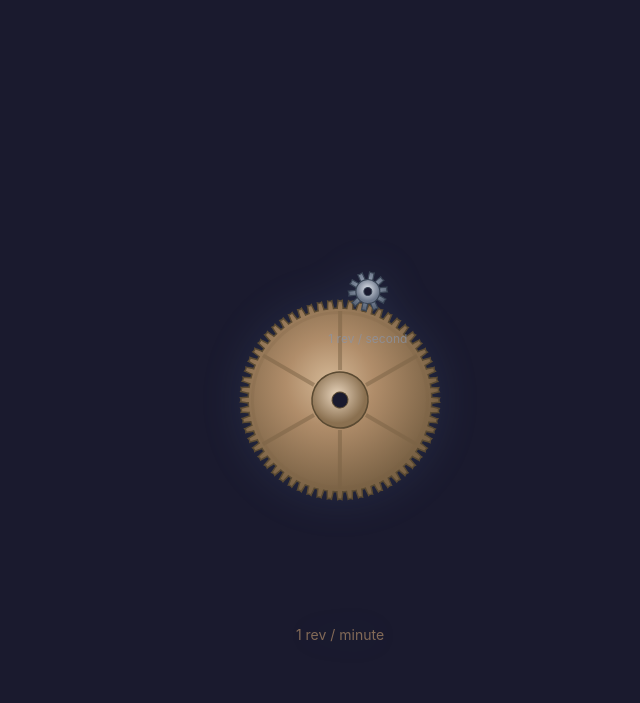
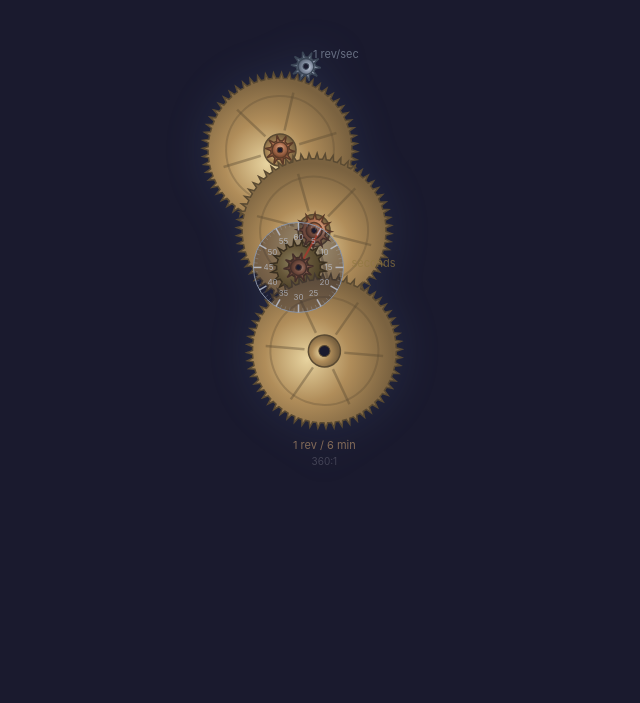
Before and after one commit to kaleguy/gear-clock, a plain HTML site: page index.html in a window 1280 px wide. Shown: the whole page, without its empty margins (340-980 px from the left). Drawn offline with Linux system fonts and the light colour scheme.

Commit message:
first version

```diff
--- a/index.html
+++ b/index.html
@@ -21,210 +21,260 @@
   </style>
 </head>
 <body>
-  <svg id="clock" width="800" height="600" viewBox="0 0 800 600">
-    <defs>
-      <!-- Metallic gradient for small gear -->
-      <radialGradient id="smallGearGrad" cx="50%" cy="40%" r="55%">
-        <stop offset="0%" stop-color="#c0c8d8"/>
-        <stop offset="40%" stop-color="#8a95a8"/>
+  <svg id="clock" width="420" height="820" viewBox="0 0 420 820"></svg>
+
+  <script>
+    const svg = document.getElementById('clock');
+    const ns = 'http://www.w3.org/2000/svg';
+
+    function createEl(tag, attrs) {
+      const el = document.createElementNS(ns, tag);
+      for (const [k, v] of Object.entries(attrs)) el.setAttribute(k, String(v));
+      return el;
+    }
+
+    function gearPath(numTeeth, mod) {
+      const pr = (numTeeth * mod) / 2;
+      const outer = pr + mod;
+      const root = pr - mod * 1.25;
+      const ta = (2 * Math.PI) / numTeeth;
+      let d = '';
+      for (let i = 0; i < numTeeth; i++) {
+        const c = i * ta;
+        const a0 = c - ta / 4, a1 = c, a2 = c + ta / 4, a3 = c + ta * 3 / 4;
+        if (i === 0) d += `M ${(root * Math.cos(a0)).toFixed(2)} ${(root * Math.sin(a0)).toFixed(2)} `;
+        d += `L ${(outer * Math.cos(a1)).toFixed(2)} ${(outer * Math.sin(a1)).toFixed(2)} `;
+        d += `L ${(root * Math.cos(a2)).toFixed(2)} ${(root * Math.sin(a2)).toFixed(2)} `;
+        d += `A ${root.toFixed(2)} ${root.toFixed(2)} 0 0 1 ${(root * Math.cos(a3)).toFixed(2)} ${(root * Math.sin(a3)).toFixed(2)} `;
+      }
+      return { d: d + 'Z', pr, outer, root };
+    }
+
+    const defs = createEl('defs', {});
+    defs.innerHTML = `
+      <radialGradient id="silver" cx="50%" cy="38%" r="55%">
+        <stop offset="0%" stop-color="#d0d8e8"/>
+        <stop offset="50%" stop-color="#8a95a8"/>
         <stop offset="100%" stop-color="#5a6577"/>
       </radialGradient>
-      <!-- Metallic gradient for large gear -->
-      <radialGradient id="largeGearGrad" cx="50%" cy="40%" r="55%">
-        <stop offset="0%" stop-color="#d4b896"/>
-        <stop offset="40%" stop-color="#b08d6a"/>
-        <stop offset="100%" stop-color="#7a6245"/>
+      <radialGradient id="brass" cx="50%" cy="38%" r="55%">
+        <stop offset="0%" stop-color="#e8d4a0"/>
+        <stop offset="50%" stop-color="#b08d5a"/>
+        <stop offset="100%" stop-color="#7a6240"/>
       </radialGradient>
-      <!-- Hub gradients -->
-      <radialGradient id="hubGrad1" cx="50%" cy="40%" r="50%">
-        <stop offset="0%" stop-color="#e0e4ec"/>
-        <stop offset="100%" stop-color="#6a7588"/>
+      <radialGradient id="copper" cx="50%" cy="38%" r="55%">
+        <stop offset="0%" stop-color="#e8b89a"/>
+        <stop offset="50%" stop-color="#b07050"/>
+        <stop offset="100%" stop-color="#7a4a30"/>
       </radialGradient>
-      <radialGradient id="hubGrad2" cx="50%" cy="40%" r="50%">
-        <stop offset="0%" stop-color="#e8d4bc"/>
-        <stop offset="100%" stop-color="#8a7050"/>
+      <radialGradient id="darkBrass" cx="50%" cy="38%" r="55%">
+        <stop offset="0%" stop-color="#c8b878"/>
+        <stop offset="50%" stop-color="#907840"/>
+        <stop offset="100%" stop-color="#605020"/>
       </radialGradient>
-    </defs>
+    `;
+    svg.appendChild(defs);
 
-    <!-- Large gear (minute) -->
-    <g id="largeGear" transform="translate(440, 300)">
-      <path id="largeGearPath" fill="url(#largeGearGrad)" stroke="#5a4a32" stroke-width="1.5"/>
-      <!-- Spokes -->
-      <g id="largeSpokes" stroke="#7a6245" stroke-width="4" fill="none" opacity="0.5"></g>
-      <!-- Hub -->
-      <circle r="28" fill="url(#hubGrad2)" stroke="#5a4a32" stroke-width="1.5"/>
-      <circle r="8" fill="#1a1a2e" stroke="#5a4a32" stroke-width="1"/>
-    </g>
+    const mod = 2.5;
 
-    <!-- Small gear (second) -->
-    <g id="smallGear" transform="translate(0, 0)">
-      <path id="smallGearPath" fill="url(#smallGearGrad)" stroke="#3a4555" stroke-width="1.2"/>
-      <!-- Hub -->
-      <circle r="12" fill="url(#hubGrad1)" stroke="#3a4555" stroke-width="1.2"/>
-      <circle r="4" fill="#1a1a2e" stroke="#3a4555" stroke-width="1"/>
-    </g>
+    const gears = [
+      { id: 'A', teeth: 10, fill: 'url(#silver)',    stroke: '#3a4555' },
+      { id: 'B', teeth: 60, fill: 'url(#brass)',     stroke: '#5a4a32' },
+      { id: 'C', teeth: 10, fill: 'url(#copper)',    stroke: '#5a3a28' },
+      { id: 'D', teeth: 60, fill: 'url(#brass)',     stroke: '#5a4a32' },
+      { id: 'E', teeth: 12, fill: 'url(#copper)',    stroke: '#5a3a28' },
+      { id: 'F', teeth: 20, fill: 'url(#darkBrass)', stroke: '#4a3a18' },
+      { id: 'G', teeth: 10, fill: 'url(#copper)',    stroke: '#5a3a28' },
+      { id: 'H', teeth: 60, fill: 'url(#brass)',     stroke: '#5a4a32' },
+    ];
 
-    <!-- Labels -->
-    <text x="440" y="540" text-anchor="middle" fill="#b08d6a" font-size="14" opacity="0.7">1 rev / minute</text>
-    <text id="smallLabel" text-anchor="middle" fill="#8a95a8" font-size="12" opacity="0.7">1 rev / second</text>
-  </svg>
+    for (const g of gears) Object.assign(g, gearPath(g.teeth, mod));
+    const [A, B, C, D, E, F, G, H] = gears;
 
-  <script>
-    // Gear tooth generation using involute-style profile
-    function generateGearPath(numTeeth, pitchRadius, toothDepth, pressureAngle) {
-      const outerRadius = pitchRadius + toothDepth * 0.5;
-      const innerRadius = pitchRadius - toothDepth * 0.6;
-      const toothAngle = (2 * Math.PI) / numTeeth;
-      const halfTooth = toothAngle * 0.28;
-      const tipRelief = toothDepth * 0.08;
+    // --- Portrait column layout ---
+    // Gears zigzag down the column, alternating slightly left and right
 
-      let d = '';
-      for (let i = 0; i < numTeeth; i++) {
-        const angle = i * toothAngle;
+    // B anchored near top center
+    B.cx = 190; B.cy = 150;
 
-        // Root point (start)
-        const r1a = angle - toothAngle * 0.5;
-        const r1x = innerRadius * Math.cos(r1a);
-        const r1y = innerRadius * Math.sin(r1a);
+    // A above B, slightly right
+    const angleAB = -Math.PI / 2 + 0.3;
+    A.cx = B.cx + (A.pr + B.pr) * Math.cos(angleAB);
+    A.cy = B.cy + (A.pr + B.pr) * Math.sin(angleAB);
 
-        // Rising flank base
-        const r2a = angle - halfTooth * 1.1;
-        const r2x = innerRadius * Math.cos(r2a);
-        const r2y = innerRadius * Math.sin(r2a);
+    // C compound on B
+    C.cx = B.cx; C.cy = B.cy;
 
-        // Tooth tip leading
-        const t1a = angle - halfTooth * 0.7;
-        const t1x = outerRadius * Math.cos(t1a);
-        const t1y = outerRadius * Math.sin(t1a);
+    // D below B, slightly right
+    const angleCD = Math.PI / 2 - 0.4;
+    D.cx = C.cx + (C.pr + D.pr) * Math.cos(angleCD);
+    D.cy = C.cy + (C.pr + D.pr) * Math.sin(angleCD);
 
-        // Tooth tip center-leading
-        const tc1a = angle - halfTooth * 0.35;
-        const tc1x = (outerRadius - tipRelief) * Math.cos(tc1a);
-        const tc1y = (outerRadius - tipRelief) * Math.sin(tc1a);
+    // E compound on D
+    E.cx = D.cx; E.cy = D.cy;
 
-        // Tooth tip center-trailing
-        const tc2a = angle + halfTooth * 0.35;
-        const tc2x = (outerRadius - tipRelief) * Math.cos(tc2a);
-        const tc2y = (outerRadius - tipRelief) * Math.sin(tc2a);
+    // F below D, slightly left
+    const angleEF = Math.PI / 2 + 0.4;
+    F.cx = E.cx + (E.pr + F.pr) * Math.cos(angleEF);
+    F.cy = E.cy + (E.pr + F.pr) * Math.sin(angleEF);
 
-        // Tooth tip trailing
-        const t2a = angle + halfTooth * 0.7;
-        const t2x = outerRadius * Math.cos(t2a);
-        const t2y = outerRadius * Math.sin(t2a);
+    // G compound on F
+    G.cx = F.cx; G.cy = F.cy;
 
-        // Falling flank base
-        const r3a = angle + halfTooth * 1.1;
-        const r3x = innerRadius * Math.cos(r3a);
-        const r3y = innerRadius * Math.sin(r3a);
+    // H below F, slightly right
+    const angleGH = Math.PI / 2 - 0.3;
+    H.cx = G.cx + (G.pr + H.pr) * Math.cos(angleGH);
+    H.cy = G.cy + (G.pr + H.pr) * Math.sin(angleGH);
 
-        // Root point (end)
-        const r4a = angle + toothAngle * 0.5;
-        const r4x = innerRadius * Math.cos(r4a);
-        const r4y = innerRadius * Math.sin(r4a);
+    // --- Angular velocities ---
+    A.omega = -360;
+    B.omega = -A.omega * (A.teeth / B.teeth);
+    C.omega = B.omega;
+    D.omega = -C.omega * (C.teeth / D.teeth);
+    E.omega = D.omega;
+    F.omega = -E.omega * (E.teeth / F.teeth);
+    G.omega = F.omega;
+    H.omega = -G.omega * (G.teeth / H.teeth);
 
-        if (i === 0) {
-          d += `M ${r1x} ${r1y} `;
-        }
-
-        // Root arc
-        d += `A ${innerRadius} ${innerRadius} 0 0 1 ${r2x} ${r2y} `;
-        // Rising flank
-        d += `C ${(innerRadius + toothDepth * 0.3) * Math.cos(r2a)} ${(innerRadius + toothDepth * 0.3) * Math.sin(r2a)} `;
-        d += `${(outerRadius - toothDepth * 0.2) * Math.cos(t1a)} ${(outerRadius - toothDepth * 0.2) * Math.sin(t1a)} `;
-        d += `${t1x} ${t1y} `;
-        // Tooth tip
-        d += `C ${tc1x} ${tc1y} ${tc2x} ${tc2y} ${t2x} ${t2y} `;
-        // Falling flank
-        d += `C ${(outerRadius - toothDepth * 0.2) * Math.cos(t2a)} ${(outerRadius - toothDepth * 0.2) * Math.sin(t2a)} `;
-        d += `${(innerRadius + toothDepth * 0.3) * Math.cos(r3a)} ${(innerRadius + toothDepth * 0.3) * Math.sin(r3a)} `;
-        d += `${r3x} ${r3y} `;
-        // Root arc to next tooth
-        d += `A ${innerRadius} ${innerRadius} 0 0 1 ${r4x} ${r4y} `;
-      }
-      d += 'Z';
-      return d;
+    // --- Phase alignment ---
+    function meshPhase(driver, driven) {
+      const angle = Math.atan2(driven.cy - driver.cy, driven.cx - driver.cx) * 180 / Math.PI;
+      driver.phase = angle;
+      driven.phase = (angle + 180) - (360 / driven.teeth) / 2;
     }
 
-    // Configuration
-    const largeTeeth = 60;
-    const smallTeeth = 10;
-    const module = 3.2; // tooth size
-    const largePitchR = (largeTeeth * module) / 2;
-    const smallPitchR = (smallTeeth * module) / 2;
-    const toothDepth = module * 2.2;
+    meshPhase(A, B);
 
-    // Position small gear so pitch circles are tangent
-    const largeCx = 440;
-    const largeCy = 300;
-    const centerDist = largePitchR + smallPitchR;
-    // Place small gear to the upper-left
-    const meshAngle = -Math.PI * 0.42;
-    const smallCx = largeCx + centerDist * Math.cos(meshAngle);
-    const smallCy = largeCy + centerDist * Math.sin(meshAngle);
+    const meshCD_angle = Math.atan2(D.cy - C.cy, D.cx - C.cx) * 180 / Math.PI;
+    C.phase = meshCD_angle;
+    D.phase = (meshCD_angle + 180) - (360 / D.teeth) / 2;
 
-    // Generate gear paths
-    document.getElementById('largeGearPath').setAttribute('d', generateGearPath(largeTeeth, largePitchR, toothDepth, 20));
-    document.getElementById('smallGearPath').setAttribute('d', generateGearPath(smallTeeth, smallPitchR, toothDepth, 20));
+    const meshEF_angle = Math.atan2(F.cy - E.cy, F.cx - E.cx) * 180 / Math.PI;
+    E.phase = meshEF_angle;
+    F.phase = (meshEF_angle + 180) - (360 / F.teeth) / 2;
 
-    // Generate spokes for large gear
-    const spokesGroup = document.getElementById('largeSpokes');
-    for (let i = 0; i < 6; i++) {
-      const angle = (i * Math.PI * 2) / 6;
-      const line = document.createElementNS('http://www.w3.org/2000/svg', 'line');
-      line.setAttribute('x1', 30 * Math.cos(angle));
-      line.setAttribute('y1', 30 * Math.sin(angle));
-      line.setAttribute('x2', (largePitchR - toothDepth) * Math.cos(angle));
-      line.setAttribute('y2', (largePitchR - toothDepth) * Math.sin(angle));
-      spokesGroup.appendChild(line);
+    const meshGH_angle = Math.atan2(H.cy - G.cy, H.cx - G.cx) * 180 / Math.PI;
+    G.phase = meshGH_angle;
+    H.phase = (meshGH_angle + 180) - (360 / H.teeth) / 2;
+
+    // --- Draw ---
+    function createGearGroup(g) {
+      const group = createEl('g', {});
+
+      group.appendChild(createEl('path', {
+        d: g.d, fill: g.fill, stroke: g.stroke, 'stroke-width': 1.5
+      }));
+
+      if (g.teeth >= 25) {
+        const n = 6;
+        for (let i = 0; i < n; i++) {
+          const a = (i * Math.PI * 2) / n;
+          group.appendChild(createEl('line', {
+            x1: (20 * Math.cos(a)).toFixed(1), y1: (20 * Math.sin(a)).toFixed(1),
+            x2: (g.root * 0.82 * Math.cos(a)).toFixed(1), y2: (g.root * 0.82 * Math.sin(a)).toFixed(1),
+            stroke: g.stroke, 'stroke-width': 2.5, opacity: 0.4
+          }));
+        }
+        group.appendChild(createEl('circle', {
+          r: g.root * 0.75, fill: 'none', stroke: g.stroke, 'stroke-width': 2, opacity: 0.3
+        }));
+      }
+
+      const hr = g.teeth >= 25 ? 16 : g.teeth >= 15 ? 10 : 8;
+      group.appendChild(createEl('circle', { r: hr, fill: g.fill, stroke: g.stroke, 'stroke-width': 1.5 }));
+      group.appendChild(createEl('circle', { r: hr * 0.35, fill: '#1a1a2e', stroke: g.stroke, 'stroke-width': 1 }));
+
+      // Seconds needle on F
+      if (g.id === 'F') {
+        const needleR = 45;
+        const needleAngleRad = (-g.phase - 90) * Math.PI / 180;
+        const nx = Math.cos(needleAngleRad);
+        const ny = Math.sin(needleAngleRad);
+        group.appendChild(createEl('line', {
+          x1: (-nx * 6).toFixed(2), y1: (-ny * 6).toFixed(2),
+          x2: (nx * needleR).toFixed(2), y2: (ny * needleR).toFixed(2),
+          stroke: '#e05030', 'stroke-width': 2, 'stroke-linecap': 'round'
+        }));
+        group.appendChild(createEl('circle', {
+          r: 4, fill: '#e05030', stroke: '#c04020', 'stroke-width': 1
+        }));
+      }
+
+      g.group = group;
+      return group;
     }
-    // Inner ring for large gear
-    const innerRing = document.createElementNS('http://www.w3.org/2000/svg', 'circle');
-    innerRing.setAttribute('r', largePitchR - toothDepth * 1.2);
-    innerRing.setAttribute('fill', 'none');
-    innerRing.setAttribute('stroke', '#7a6245');
-    innerRing.setAttribute('stroke-width', '3');
-    innerRing.setAttribute('opacity', '0.4');
-    spokesGroup.appendChild(innerRing);
 
-    // Position the small gear group
-    const smallGearGroup = document.getElementById('smallGear');
-    smallGearGroup.setAttribute('transform', `translate(${smallCx}, ${smallCy})`);
+    // Draw order: large gears back, then smaller/compound on top
+    svg.appendChild(createGearGroup(B));
+    svg.appendChild(createGearGroup(D));
+    svg.appendChild(createGearGroup(A));
+    svg.appendChild(createGearGroup(C));
+    svg.appendChild(createGearGroup(E));
+    svg.appendChild(createGearGroup(F));
+    svg.appendChild(createGearGroup(H));
+    svg.appendChild(createGearGroup(G));
 
-    // Position small label
-    document.getElementById('smallLabel').setAttribute('x', smallCx);
-    document.getElementById('smallLabel').setAttribute('y', smallCy + smallPitchR + 35);
+    // --- Seconds dial on F (static) ---
+    const dialR = 45;
+    const dialGroup = createEl('g', { transform: `translate(${F.cx}, ${F.cy})` });
 
-    // Animation
-    // The small gear does 1 rev/sec, large does 1 rev/min.
-    // For meshing: when the small gear turns, the large gear turns inversely
-    // by the tooth ratio. 60:10 = 6:1, so 1 rev of small = 1/6 rev of large.
-    // But we want 60:1 speed ratio. The visual meshing won't be perfect at 60:1
-    // with a 6:1 tooth ratio, so we animate them at the desired speeds
-    // and offset the tooth phase to look right at the mesh point.
-    const smallRPM = 60; // 1 rev/sec
-    const largeRPM = 1;  // 1 rev/min
+    dialGroup.appendChild(createEl('circle', {
+      r: dialR, fill: '#1a1a2e', 'fill-opacity': 0.35,
+      stroke: '#8a95a8', 'stroke-width': 1
+    }));
 
+    for (let i = 0; i < 60; i++) {
+      const a = (i * Math.PI * 2) / 60 - Math.PI / 2;
+      const isMajor = i % 5 === 0;
+      const inner = isMajor ? dialR - 8 : dialR - 4;
+      dialGroup.appendChild(createEl('line', {
+        x1: (inner * Math.cos(a)).toFixed(2), y1: (inner * Math.sin(a)).toFixed(2),
+        x2: (dialR * Math.cos(a)).toFixed(2), y2: (dialR * Math.sin(a)).toFixed(2),
+        stroke: '#c0c8d8', 'stroke-width': isMajor ? 1.5 : 0.5, opacity: isMajor ? 0.8 : 0.4
+      }));
+    }
+
+    for (let i = 0; i < 12; i++) {
+      const sec = i * 5;
+      const a = (i * Math.PI * 2) / 12 - Math.PI / 2;
+      const nr = dialR - 15;
+      const label = createEl('text', {
+        x: (nr * Math.cos(a)).toFixed(2),
+        y: (nr * Math.sin(a) + 3).toFixed(2),
+        'text-anchor': 'middle', fill: '#c0c8d8', 'font-size': 8, opacity: 0.7
+      });
+      label.textContent = sec === 0 ? '60' : sec;
+      dialGroup.appendChild(label);
+    }
+
+    svg.appendChild(dialGroup);
+
+    // --- Labels ---
+    function addLabel(text, x, y, color, size) {
+      const el = createEl('text', {
+        x, y, 'text-anchor': 'middle', fill: color, 'font-size': size || 12, opacity: 0.7
+      });
+      el.textContent = text;
+      svg.appendChild(el);
+    }
+
+    addLabel('1 rev/sec', A.cx + 30, A.cy - 8, '#8a95a8', 11);
+    addLabel('seconds', F.cx + dialR + 30, F.cy, '#907840', 11);
+    addLabel('1 rev / 6 min', H.cx, H.cy + H.outer + 20, '#b08d6a', 11);
+    addLabel('360:1', H.cx, H.cy + H.outer + 36, '#556', 10);
+
+    // --- Animate ---
     let startTime = null;
-
     function animate(timestamp) {
       if (!startTime) startTime = timestamp;
-      const elapsed = (timestamp - startTime) / 1000; // seconds
-
-      // Small gear: 1 rev/sec = 360 deg/sec
-      const smallAngle = elapsed * 360;
-
-      // Large gear: 1 rev/min = 6 deg/sec, counter-rotate for meshing
-      const largeAngle = -elapsed * 6;
-
-      // Apply rotations
-      smallGearGroup.setAttribute('transform',
-        `translate(${smallCx}, ${smallCy}) rotate(${smallAngle})`);
-      document.getElementById('largeGear').setAttribute('transform',
-        `translate(${largeCx}, ${largeCy}) rotate(${largeAngle})`);
-
+      const t = (timestamp - startTime) / 1000;
+      for (const g of gears) {
+        const angle = g.phase + g.omega * t;
+        g.group.setAttribute('transform',
+          `translate(${g.cx.toFixed(1)}, ${g.cy.toFixed(1)}) rotate(${angle.toFixed(2)})`);
+      }
       requestAnimationFrame(animate);
     }
-
     requestAnimationFrame(animate);
   </script>
 </body>
```
Also changed, not shown: README.md (added).
